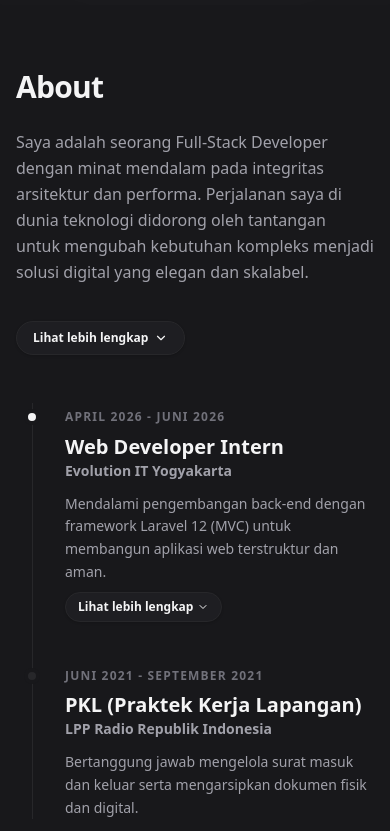
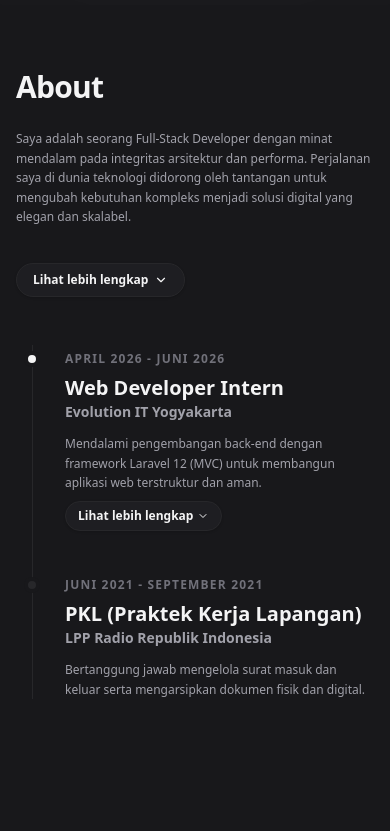
Before and after one commit to ilsetiawan1/portfolio-milsetiawan, a Next.js app: page / in a window 390 px wide. Shown: the part 840-1671 px from the top of the page. Built offline with nearby package versions, Linux system fonts and the light colour scheme; a web font is replaced by a local one.

Commit message:
style: update About bio and timeline description to text-xs on mobile

```diff
--- a/components/sections/About.tsx
+++ b/components/sections/About.tsx
@@ -32,7 +32,7 @@ function TimelineCard({ item, idx, language }: { item: TimelineItem; idx: number
       <h4 className="text-sm md:text-base font-semibold text-text-secondary">
         {item.company}
       </h4>
-      <p className="text-sm md:text-base text-text-secondary mt-3 leading-relaxed">
+      <p className="text-xs md:text-base text-text-secondary mt-3 leading-relaxed">
         {displayDesc}
         {displayDetails && (
           <>
@@ -85,14 +85,14 @@ export default function About() {
             {bioParagraphs.map((para, idx) => {
               if (idx === 0) {
                 return (
-                  <p key={idx} className="text-base md:text-lg text-text-secondary leading-relaxed">
+                  <p key={idx} className="text-xs md:text-lg text-text-secondary leading-relaxed">
                     {para}
                   </p>
                 );
               }
               return (
                 <div key={idx} className={isExpanded ? "block" : "hidden md:block"}>
-                  <p className="text-base md:text-lg text-text-secondary leading-relaxed">
+                  <p className="text-xs md:text-lg text-text-secondary leading-relaxed">
                     {para}
                   </p>
                 </div>
```
